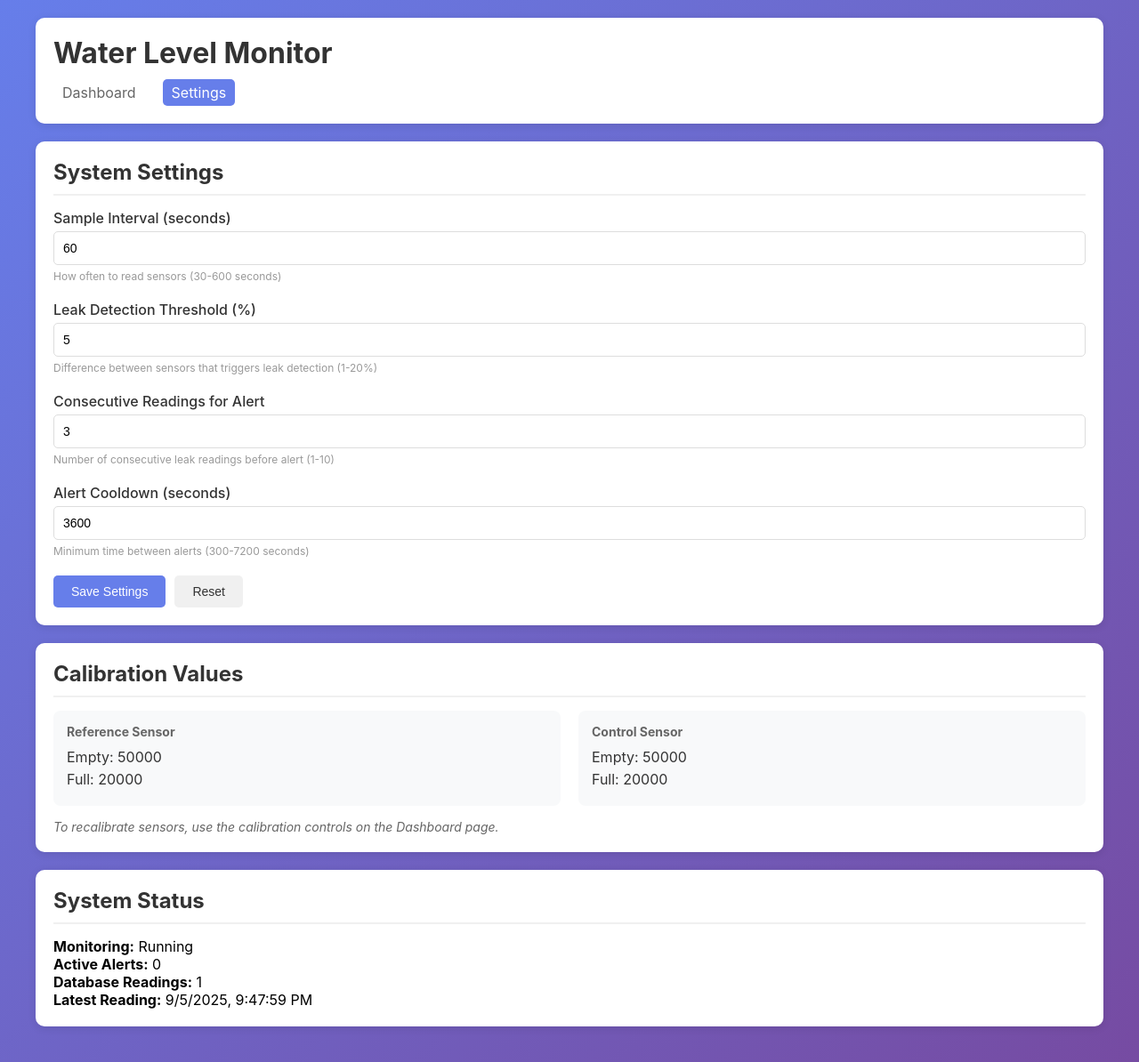
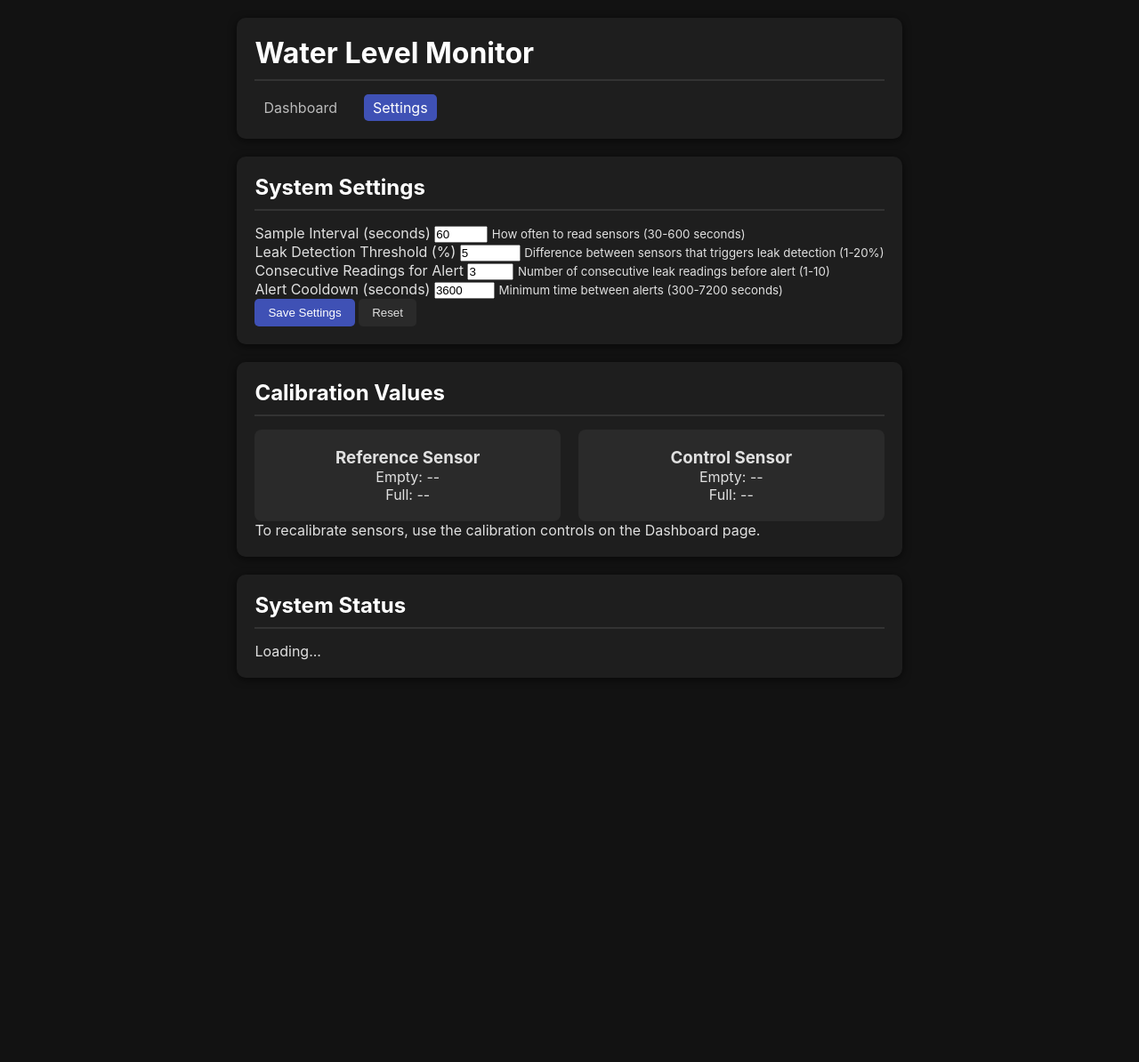
Before and after one commit to CastleLabs/water-level, a Flask app: page /settings in a window 1280 px wide. Shown: the whole page at 89% size. After the commit the page ends 742 px from the top, so only its background shows below. Run offline with Flask 3, Linux system fonts and the light colour scheme; data comes from the database, SQL or seed files in the repository; both versions use the stored data as it was after the commit; data that the repository does not hold is empty.

Commit message:
Add files via upload

```diff
--- a/static/style.css
+++ b/static/style.css
@@ -1,4 +1,4 @@
-/* Water Monitor CSS Styles */
+/* Water Monitor Dark Mode CSS */
 
 * {
     margin: 0;
@@ -6,29 +6,40 @@
     box-sizing: border-box;
 }
 
+html, body {
+    height: 100%;
+}
+
 body {
     font-family: -apple-system, BlinkMacSystemFont, 'Segoe UI', Roboto, Oxygen, Ubuntu, sans-serif;
-    background: linear-gradient(135deg, #667eea 0%, #764ba2 100%);
+    background: #121212;
+    color: #e0e0e0;
     min-height: 100vh;
+    display: flex;
+    flex-direction: column;
+}
+
+.container {
+    flex: 1 0 auto;
+    max-width: 1200px;
+    margin: 0 auto;
     padding: 20px;
 }
 
-.container {
-    max-width: 1200px;
-    margin: 0 auto;
-}
-
-header {
-    background: white;
+/* Header & Cards */
+header, .card {
+    background: #1e1e1e;
     border-radius: 10px;
     padding: 20px;
     margin-bottom: 20px;
-    box-shadow: 0 2px 10px rgba(0,0,0,0.1);
+    box-shadow: 0 2px 10px rgba(0,0,0,0.6);
 }
 
-header h1 {
-    color: #333;
-    margin-bottom: 10px;
+header h1, .card h2 {
+    color: #ffffff;
+    margin-bottom: 15px;
+    border-bottom: 2px solid #333;
+    padding-bottom: 10px;
 }
 
 nav {
@@ -37,7 +48,7 @@
 }
 
 nav a {
-    color: #666;
+    color: #bbb;
     text-decoration: none;
     padding: 5px 10px;
     border-radius: 5px;
@@ -45,330 +56,126 @@
 }
 
 nav a:hover {
-    background: #f0f0f0;
+    background: #2a2a2a;
 }
 
 nav a.active {
-    background: #667eea;
+    background: #3f51b5;
     color: white;
 }
 
-.card {
-    background: white;
-    border-radius: 10px;
-    padding: 20px;
-    margin-bottom: 20px;
-    box-shadow: 0 2px 10px rgba(0,0,0,0.1);
+/* Grids */
+.readings-grid {
+    display: grid;
+    grid-template-columns: repeat(auto-fit, minmax(250px, 1fr));
+    gap: 20px;
 }
 
-.card h2 {
-    color: #333;
-    margin-bottom: 15px;
-    border-bottom: 2px solid #f0f0f0;
-    padding-bottom: 10px;
+.stats-grid {
+    display: grid;
+    grid-template-columns: repeat(auto-fit, minmax(200px, 1fr));
+    gap: 15px;
+}
+
+.calibration-info {
+    display: grid;
+    grid-template-columns: repeat(auto-fit, minmax(200px, 1fr));
+    gap: 20px;
+}
+
+/* Readings & Stats */
+.reading-box, .stat-box, .calibration-values {
+    background: #2a2a2a;
+    padding: 20px;
+    border-radius: 8px;
+    text-align: center;
+}
+
+.reading-value {
+    font-size: 36px;
+    font-weight: bold;
+    color: #82aaff;
+    margin: 10px 0;
+}
+
+.stat-value {
+    font-size: 24px;
+    font-weight: bold;
+    color: #f78c6c;
+}
+
+/* Chart Fix */
+#chart {
+    width: 100% !important;
+    height: 400px !important;   /* Fixed height */
+    max-height: 400px;
 }
 
 /* Alerts */
-.alerts-container {
-    margin-bottom: 20px;
-}
-
 .alert {
-    background: #ff6b6b;
-    color: white;
+    background: #b00020;
+    color: #fff;
     padding: 15px;
     border-radius: 10px;
     margin-bottom: 10px;
     display: flex;
     justify-content: space-between;
     align-items: center;
-    animation: slideIn 0.3s ease;
 }
 
 .alert.warning {
-    background: #feca57;
-    color: #333;
+    background: #ff9800;
+    color: #000;
 }
 
-.alert button {
-    background: rgba(255,255,255,0.3);
+/* Buttons */
+.btn, .btn-small {
+    padding: 8px 15px;
+    border-radius: 5px;
     border: none;
-    color: white;
-    padding: 5px 10px;
-    border-radius: 5px;
     cursor: pointer;
+    transition: 0.3s;
 }
 
-.alert button:hover {
-    background: rgba(255,255,255,0.5);
+.btn {
+    background: #2a2a2a;
+    color: #e0e0e0;
 }
 
-/* Readings Grid */
-.readings-grid {
-    display: grid;
-    grid-template-columns: repeat(auto-fit, minmax(250px, 1fr));
-    gap: 20px;
-    margin-bottom: 15px;
+.btn:hover {
+    background: #3a3a3a;
 }
 
-.reading-box {
-    background: #f8f9fa;
-    padding: 20px;
-    border-radius: 8px;
-    text-align: center;
+.btn-primary {
+    background: #3f51b5;
+    color: #fff;
 }
 
-.reading-box h3 {
-    color: #666;
-    font-size: 14px;
-    margin-bottom: 10px;
-    text-transform: uppercase;
-}
-
-.reading-value {
-    font-size: 36px;
-    font-weight: bold;
-    color: #667eea;
-    margin: 10px 0;
-}
-
-.reading-raw, .reading-status {
-    font-size: 12px;
-    color: #999;
-}
-
-#difference-box.leak {
-    color: #ff6b6b;
-}
-
-.last-update {
-    text-align: right;
-    font-size: 12px;
-    color: #999;
-}
-
-/* Statistics */
-.stats-grid {
-    display: grid;
-    grid-template-columns: repeat(auto-fit, minmax(200px, 1fr));
-    gap: 15px;
-}
-
-.stat-box {
-    background: #f8f9fa;
-    padding: 15px;
-    border-radius: 8px;
-    display: flex;
-    flex-direction: column;
-    align-items: center;
-}
-
-.stat-label {
-    font-size: 12px;
-    color: #999;
-    text-transform: uppercase;
-    margin-bottom: 5px;
-}
-
-.stat-value {
-    font-size: 24px;
-    font-weight: bold;
-    color: #333;
-}
-
-/* Chart */
-.chart-header {
-    display: flex;
-    justify-content: space-between;
-    align-items: center;
-    margin-bottom: 15px;
-}
-
-.chart-controls {
-    display: flex;
-    gap: 10px;
+.btn-primary:hover {
+    background: #32408f;
 }
 
 .btn-small {
-    padding: 5px 15px;
-    border: 1px solid #ddd;
-    background: white;
-    border-radius: 5px;
-    cursor: pointer;
-    transition: all 0.3s;
-}
-
-.btn-small:hover {
-    background: #f0f0f0;
+    background: #2a2a2a;
+    border: 1px solid #444;
+    color: #bbb;
 }
 
 .btn-small.active {
-    background: #667eea;
-    color: white;
-    border-color: #667eea;
+    background: #3f51b5;
+    color: #fff;
+    border-color: #3f51b5;
 }
 
-#chart {
-    max-height: 400px;
-}
-
-/* Calibration */
-.calibration-controls {
-    display: flex;
-    gap: 20px;
-    align-items: center;
-    flex-wrap: wrap;
-}
-
-.calibration-group {
-    display: flex;
-    gap: 10px;
-    align-items: center;
-}
-
-.calibration-group label {
-    font-weight: 500;
-}
-
-.calibration-group select {
-    padding: 8px;
-    border: 1px solid #ddd;
-    border-radius: 5px;
-}
-
-#calibration-result {
-    flex: 1;
-    padding: 10px;
-    background: #f8f9fa;
-    border-radius: 5px;
-    min-height: 40px;
-    display: flex;
-    align-items: center;
-}
-
-/* Forms */
-.form-group {
-    margin-bottom: 20px;
-}
-
-.form-group label {
-    display: block;
-    margin-bottom: 5px;
-    font-weight: 500;
-    color: #333;
-}
-
-.form-group input,
-.form-group select {
-    width: 100%;
-    padding: 10px;
-    border: 1px solid #ddd;
-    border-radius: 5px;
-    font-size: 14px;
-}
-
-.form-group small {
-    display: block;
-    margin-top: 5px;
-    color: #999;
-    font-size: 12px;
-}
-
-.form-actions {
-    display: flex;
-    gap: 10px;
-    margin-top: 20px;
-}
-
-/* Buttons */
-.btn {
-    padding: 10px 20px;
-    border: none;
-    border-radius: 5px;
-    cursor: pointer;
-    font-size: 14px;
-    transition: all 0.3s;
-    background: #f0f0f0;
-    color: #333;
-}
-
-.btn:hover {
-    background: #e0e0e0;
-}
-
-.btn-primary {
-    background: #667eea;
-    color: white;
-}
-
-.btn-primary:hover {
-    background: #5a67d8;
-}
-
-/* Calibration Info */
-.calibration-info {
-    display: grid;
-    grid-template-columns: repeat(auto-fit, minmax(200px, 1fr));
-    gap: 20px;
-    margin-bottom: 15px;
-}
-
-.calibration-values {
-    background: #f8f9fa;
-    padding: 15px;
-    border-radius: 8px;
-}
-
-.calibration-values h3 {
-    color: #666;
-    font-size: 14px;
-    margin-bottom: 10px;
-}
-
-.calibration-values p {
-    margin: 5px 0;
-    color: #333;
-}
-
-.info-text {
-    color: #666;
-    font-style: italic;
-    font-size: 14px;
-}
-
-/* Animations */
-@keyframes slideIn {
-    from {
-        transform: translateY(-20px);
-        opacity: 0;
-    }
-    to {
-        transform: translateY(0);
-        opacity: 1;
-    }
-}
-
-/* Responsive Design */
+/* Responsive */
 @media (max-width: 768px) {
     .readings-grid {
         grid-template-columns: 1fr;
     }
-
     .stats-grid {
-        grid-template-columns: repeat(2, 1fr);
+        grid-template-columns: 1fr 1fr;
     }
-
-    .chart-controls {
-        flex-direction: column;
-        width: 100%;
-    }
-
-    .btn-small {
-        width: 100%;
-    }
-
-    .calibration-controls {
-        flex-direction: column;
-        align-items: stretch;
+    .calibration-info {
+        grid-template-columns: 1fr;
     }
 }
--- a/templates/settings.html
+++ b/templates/settings.html
@@ -15,6 +15,11 @@
                 <a href="/settings" class="active">Settings</a>
             </nav>
         </header>
+
+        <!-- Warning Banner -->
+        <div id="sensor-warning" class="alert warning" style="display:none;">
+            ⚠️ No sensors detected – running in degraded mode.
+        </div>
 
         <div class="card">
             <h2>System Settings</h2>
@@ -78,13 +83,11 @@
     </div>
 
     <script>
-        // Load settings on page load
         document.addEventListener('DOMContentLoaded', function() {
             loadSettings();
             loadStatus();
         });
 
-        // Load current settings
         function loadSettings() {
             fetch('/api/settings')
                 .then(response => response.json())
@@ -94,7 +97,6 @@
                     document.getElementById('consecutive_readings').value = data.consecutive_readings_for_alert || 3;
                     document.getElementById('alert_cooldown').value = data.alert_cooldown || 3600;
 
-                    // Update calibration values
                     if (data.reference_sensor) {
                         document.getElementById('ref-empty').textContent = data.reference_sensor.calibration_empty;
                         document.getElementById('ref-full').textContent = data.reference_sensor.calibration_full;
@@ -107,7 +109,6 @@
                 .catch(error => console.error('Error loading settings:', error));
         }
 
-        // Load system status
         function loadStatus() {
             fetch('/api/status')
                 .then(response => response.json())
@@ -119,16 +120,22 @@
                         <p><strong>Database Readings:</strong> ${data.statistics?.reading_count || 0}</p>
                         <p><strong>Latest Reading:</strong> ${data.latest_reading ? new Date(data.latest_reading.timestamp).toLocaleString() : 'None'}</p>
                     `;
+
+                    // Toggle sensor warning
+                    const warningBanner = document.getElementById('sensor-warning');
+                    if (data.sensors_initialized === false) {
+                        warningBanner.style.display = 'block';
+                    } else {
+                        warningBanner.style.display = 'none';
+                    }
                 })
-                .catch(error => {
+                .catch(() => {
                     document.getElementById('system-status').innerHTML = '<p>Error loading status</p>';
                 });
         }
 
-        // Handle form submission
         document.getElementById('settings-form').addEventListener('submit', function(e) {
             e.preventDefault();
-
             const settings = {
                 sample_interval: parseInt(document.getElementById('sample_interval').value),
                 leak_threshold: parseFloat(document.getElementById('leak_threshold').value),
@@ -138,9 +145,7 @@
 
             fetch('/api/settings', {
                 method: 'POST',
-                headers: {
-                    'Content-Type': 'application/json',
-                },
+                headers: { 'Content-Type': 'application/json' },
                 body: JSON.stringify(settings)
             })
             .then(response => response.json())
@@ -149,16 +154,3 @@
                     alert('Settings saved successfully!');
                     loadStatus();
                 } else {
-                    alert('Error saving settings: ' + (data.error || 'Unknown error'));
-                }
-            })
-            .catch(error => {
-                alert('Error saving settings: ' + error);
-            });
-        });
-
-        // Refresh status every 30 seconds
-        setInterval(loadStatus, 30000);
-    </script>
-</body>
-</html>
```
Also changed, not shown: templates/dashboard.html (+25 -0 lines), water_monitor.py (+8 -3 lines), readings.db (added), 2 other files.
